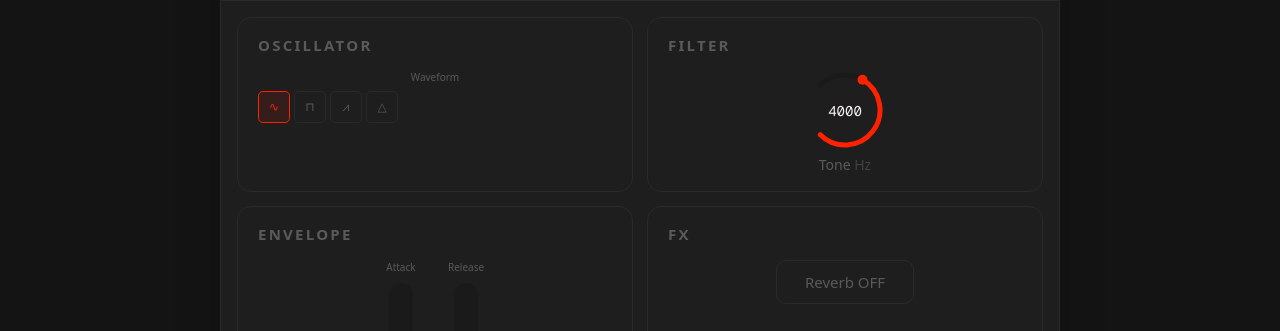
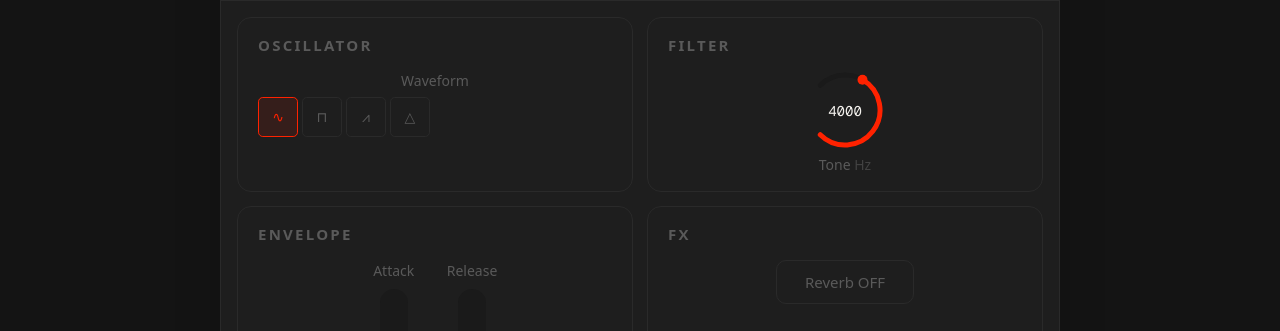
Before and after one commit to StealthVigilante/TheSynthProject, a Next.js app: page /temp-synths/1 in a window 1280 px wide. Shown: the part 255-586 px from the top of the page. Built offline with nearby package versions, Linux system fonts and the light colour scheme.

Commit message:
fix: add size prop to Fader and WaveformSelect; use md on synth1 desktop
Fader md: 14px label/value, taller track (h-28 w-7).
WaveformSelect md: 14px label, larger buttons (h-10 text-sm).
Synth1 desktopControls passes size="md" to both.

Co-Authored-By: Claude Sonnet 4.6 <noreply@anthropic.com>

```diff
--- a/src/app/temp-synths/1/page.tsx
+++ b/src/app/temp-synths/1/page.tsx
@@ -228,6 +228,7 @@ export default function Synth1Page() {
           options={["sine", "square", "sawtooth", "triangle"]}
           onChange={handleWaveform}
           label="Waveform"
+          size="md"
         />
       </div>
 
@@ -258,6 +259,7 @@ export default function Synth1Page() {
             step={0.001}
             label="Attack"
             unit="s"
+            size="md"
             onChange={handleAttack}
           />
           <Fader
@@ -267,6 +269,7 @@ export default function Synth1Page() {
             step={0.01}
             label="Release"
             unit="s"
+            size="md"
             onChange={handleRelease}
           />
         </div>
--- a/src/components/synth/fader.tsx
+++ b/src/components/synth/fader.tsx
@@ -10,9 +10,15 @@ interface FaderProps {
   label: string;
   unit?: string;
   onChange: (value: number) => void;
+  size?: "sm" | "md";
   disabled?: boolean;
   locked?: boolean;
 }
+
+const FADER_SIZES = {
+  sm: { label: "text-[10px]", value: "text-[10px]", track: "h-24 w-6" },
+  md: { label: "text-[14px]", value: "text-[14px]", track: "h-28 w-7" },
+};
 
 export function Fader({
   value,
@@ -22,9 +28,11 @@ export function Fader({
   label,
   unit,
   onChange,
+  size = "sm",
   disabled = false,
   locked = false,
 }: FaderProps) {
+  const s = FADER_SIZES[size];
   const normalizedValue = ((value - min) / (max - min)) * 100;
 
   const displayValue = step >= 1 ? Math.round(value) : value.toFixed(1);
@@ -36,8 +44,8 @@ export function Fader({
         (disabled || locked) && "opacity-40"
       )}
     >
-      <span className="text-[10px] text-muted-foreground">{label}</span>
-      <div className="relative h-24 w-6 rounded-full bg-muted">
+      <span className={cn(s.label, "text-muted-foreground")}>{label}</span>
+      <div className={cn("relative rounded-full bg-muted", s.track)}>
         <div
           className="absolute bottom-0 left-0 right-0 rounded-full bg-primary transition-[height]"
           style={{ height: `${normalizedValue}%` }}
@@ -54,7 +62,7 @@ export function Fader({
           style={{ writingMode: "vertical-lr", direction: "rtl" }}
         />
       </div>
-      <span className="text-[10px] font-mono text-muted-foreground">
+      <span className={cn(s.value, "font-mono text-muted-foreground")}>
         {displayValue}
         {unit && <span className="text-muted-foreground/60"> {unit}</span>}
       </span>
--- a/src/components/synth/waveform-select.tsx
+++ b/src/components/synth/waveform-select.tsx
@@ -7,6 +7,7 @@ interface WaveformSelectProps {
   options: string[];
   onChange: (value: string) => void;
   label: string;
+  size?: "sm" | "md";
   disabled?: boolean;
 }
 
@@ -21,16 +22,23 @@ const WAVEFORM_ICONS: Record<string, string> = {
   fattriangle: "△+",
 };
 
+const WF_SIZES = {
+  sm: { label: "text-[10px]", btn: "h-8 min-w-8 text-xs" },
+  md: { label: "text-[14px]", btn: "h-10 min-w-10 text-sm" },
+};
+
 export function WaveformSelect({
   value,
   options,
   onChange,
   label,
+  size = "sm",
   disabled = false,
 }: WaveformSelectProps) {
+  const s = WF_SIZES[size];
   return (
     <div className={cn("flex flex-col gap-1.5", disabled && "opacity-40")}>
-      <span className="text-[10px] text-muted-foreground text-center">{label}</span>
+      <span className={cn(s.label, "text-muted-foreground text-center")}>{label}</span>
       <div className="flex gap-1">
         {options.map((opt) => (
           <button
@@ -38,7 +46,8 @@ export function WaveformSelect({
             onClick={() => onChange(opt)}
             disabled={disabled}
             className={cn(
-              "flex h-8 min-w-8 items-center justify-center rounded-md border px-1.5 text-xs transition-colors",
+              "flex items-center justify-center rounded-md border px-1.5 transition-colors",
+              s.btn,
               value === opt
                 ? "border-primary bg-primary/10 text-primary"
                 : "border-border bg-card text-muted-foreground hover:bg-muted"
```
